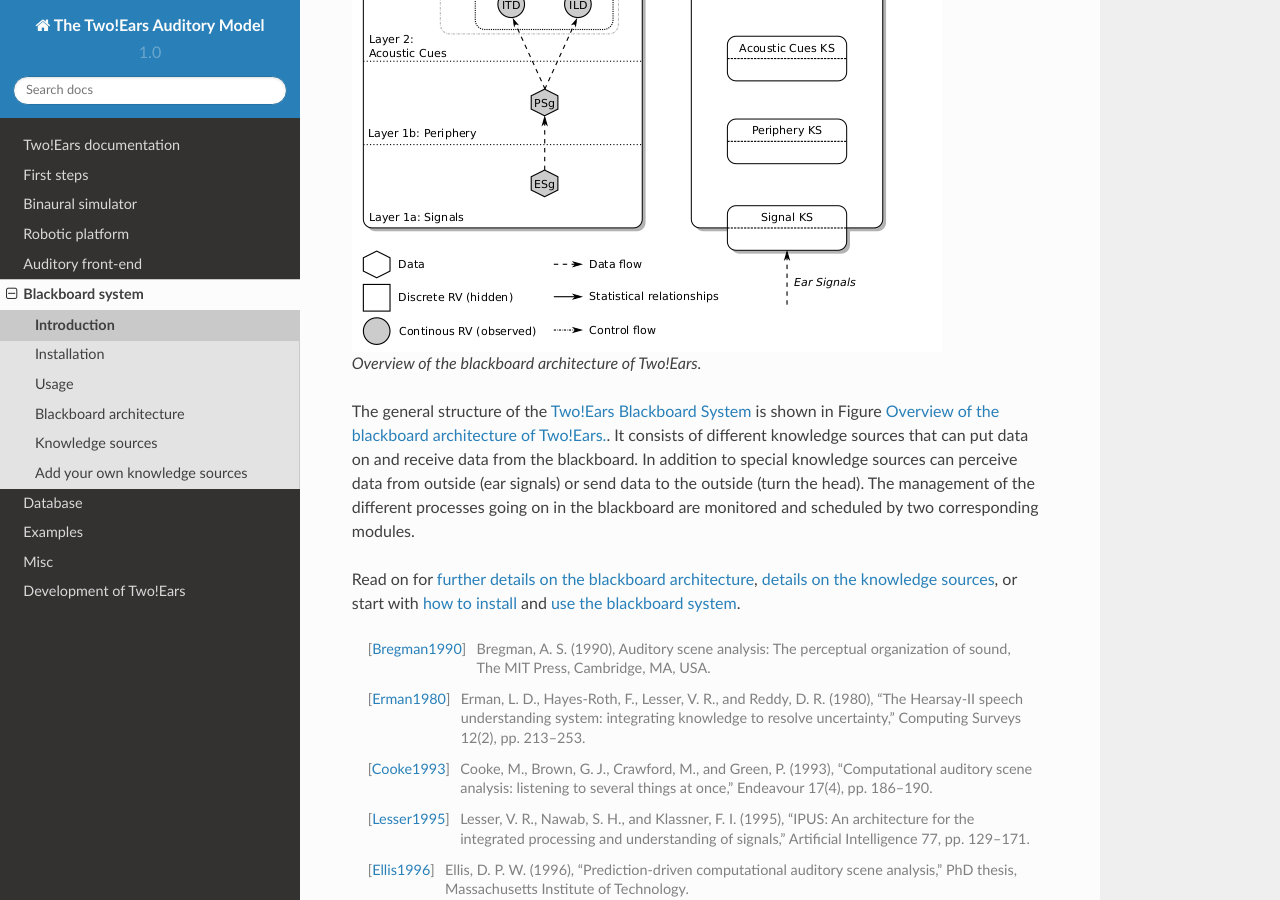
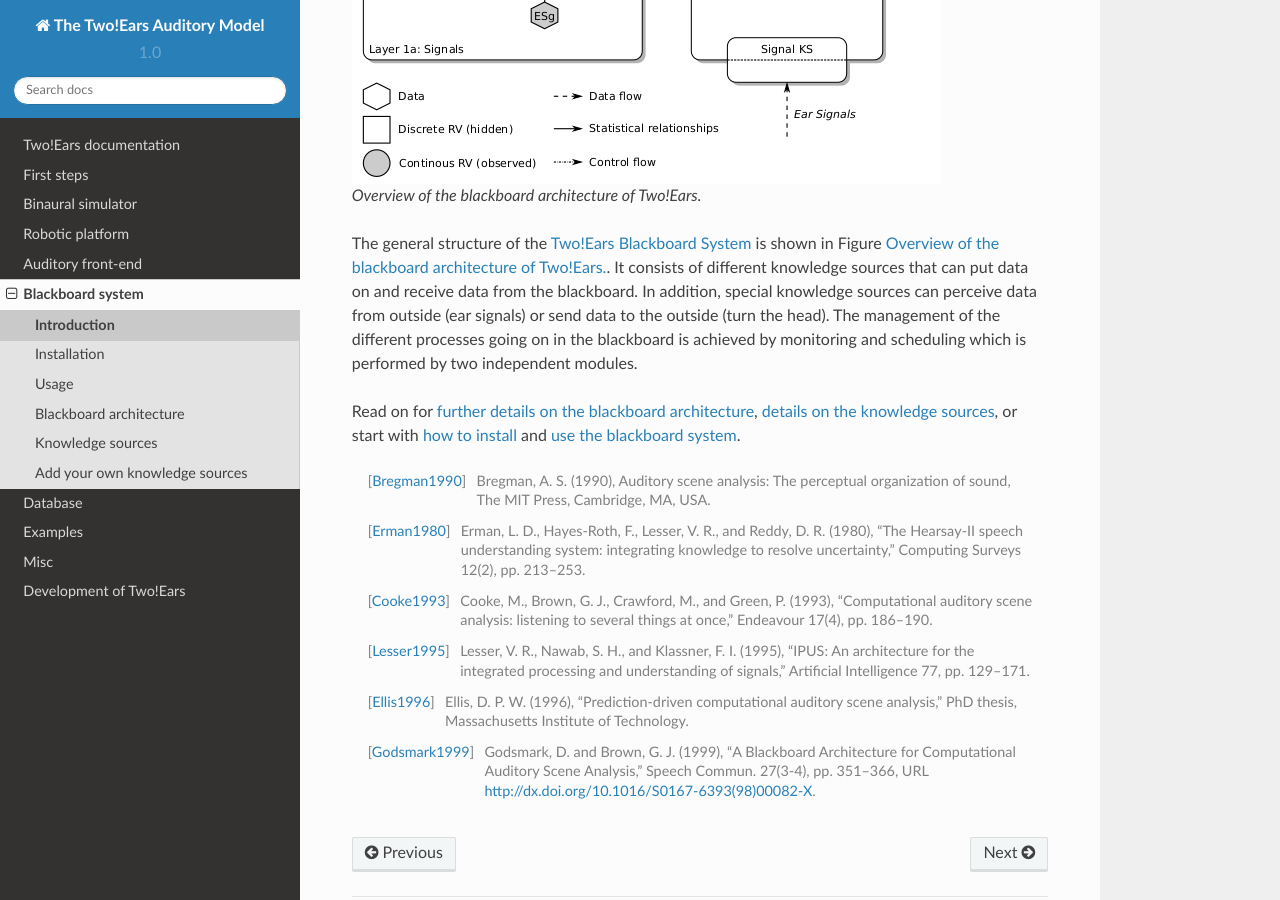
Before and after one commit to TWOEARS/documentation, a Sphinx documentation site: the page built from doc/blackboard/introduction.txt, in a window 1280 px wide and 900 px high, scrolled down 1577 px. Built offline with Sphinx 7.4.7 and the Read the Docs theme 2.0.0, drawn with Linux system fonts in a browser that asks for light colours; pages that are not in the unit, such as notebooks, are missing from menus; some of the changed text lies outside the part shown.

Commit message:
Clean up of blackboard doc

```diff
--- a/doc/blackboard/add-knowledge-sources.txt
+++ b/doc/blackboard/add-knowledge-sources.txt
@@ -1,8 +1,12 @@
+.. warning::
+
+    This site is not complete yet.
+
 Add your own knowledge sources
 ==============================
 
 If you want to add some new functionality to the |TwoEars| the best way to do
-this is to add a :sec:`knowledge source <sec-knowledge-source>`. This implies of
+this is to add a :ref:`knowledge source <sec-knowledge-source>`. This implies of
 course that the auditory cues or data that your new knowledge source will need
 is already available. To check this first, have a look at all the
 :ref:`available processors <sec-afe-processors>` of the |AFE|. If the cues you
--- a/doc/blackboard/architecture.txt
+++ b/doc/blackboard/architecture.txt
@@ -1,3 +1,7 @@
+.. warning::
+
+    This site is not complete yet.
+
 .. highlight:: Matlab
 
 .. _sec-blackboard-architecture:
--- a/doc/blackboard/install.txt
+++ b/doc/blackboard/install.txt
@@ -1,3 +1,7 @@
+.. warning::
+
+    This site is not complete yet.
+
 .. _sec-blackboard-install:
 
 Installation
--- a/doc/blackboard/introduction.txt
+++ b/doc/blackboard/introduction.txt
@@ -9,14 +9,12 @@
 as :abbr:`ASA (auditory scene analysis)` [Bregman1990]_, and to reproduce this
 ability in a machine system a number of factors must be considered:
 
--  :abbr:`ASA (auditory scene analysis)` involves diverse sources of knowledge,
+- :abbr:`ASA (auditory scene analysis)` involves diverse sources of knowledge,
   including both primitive (innate) grouping heuristics and schema-driven
-  (learned) grouping principles;
-
--  Solving the :abbr:`ASA (auditory scene analysis)` problem requires the close
-  interaction of top-down and bottom-up processes through feedback loops;
-
--  Auditory processing is flexible, adaptive, opportunistic and
+  (learned) grouping principles.
+- Solving the :abbr:`ASA (auditory scene analysis)` problem requires the close
+  interaction of top-down and bottom-up processes through feedback loops.
+- Auditory processing is flexible, adaptive, opportunistic and
   context-dependent.
 
 The characteristics of :abbr:`ASA (auditory scene analysis)` are well-matched to
@@ -49,11 +47,11 @@
 
 The general structure of the |blackboard| is shown in
 Figure :ref:`fig-blackboard-architecture`. It consists of different knowledge
-sources that can put data on and receive data from the blackboard. In addition
-to special knowledge sources can perceive data from outside (ear signals) or
+sources that can put data on and receive data from the blackboard. In addition,
+special knowledge sources can perceive data from outside (ear signals) or
 send data to the outside (turn the head).  The management of the different
-processes going on in the blackboard are monitored and scheduled by two
-corresponding modules.
+processes going on in the blackboard is achieved by monitoring and scheduling
+which is performed by two independent modules.
 
 Read on for :ref:`further details on the blackboard architecture
 <sec-blackboard-architecture>`, :ref:`details on the knowledge sources
--- a/doc/blackboard/usage.txt
+++ b/doc/blackboard/usage.txt
@@ -1,3 +1,7 @@
+.. warning::
+
+    This site is not complete yet.
+
 .. _sec-blackboard-usage:
 
 Usage
@@ -107,6 +111,7 @@
 ----------------------
 
 .. code-block:: Matlab
+
     bbs = BlackboardSystem(0);
     bbs.setRobotConnect(sim);           % connect to the auditory front end
     bbs.buildFromXml('Blackboard.xml'); % build blackboard from config file
```
Also changed, not shown: other parts of doc/blackboard/install.txt (+1 -1 lines), doc/index.txt (+8 -1 lines).
